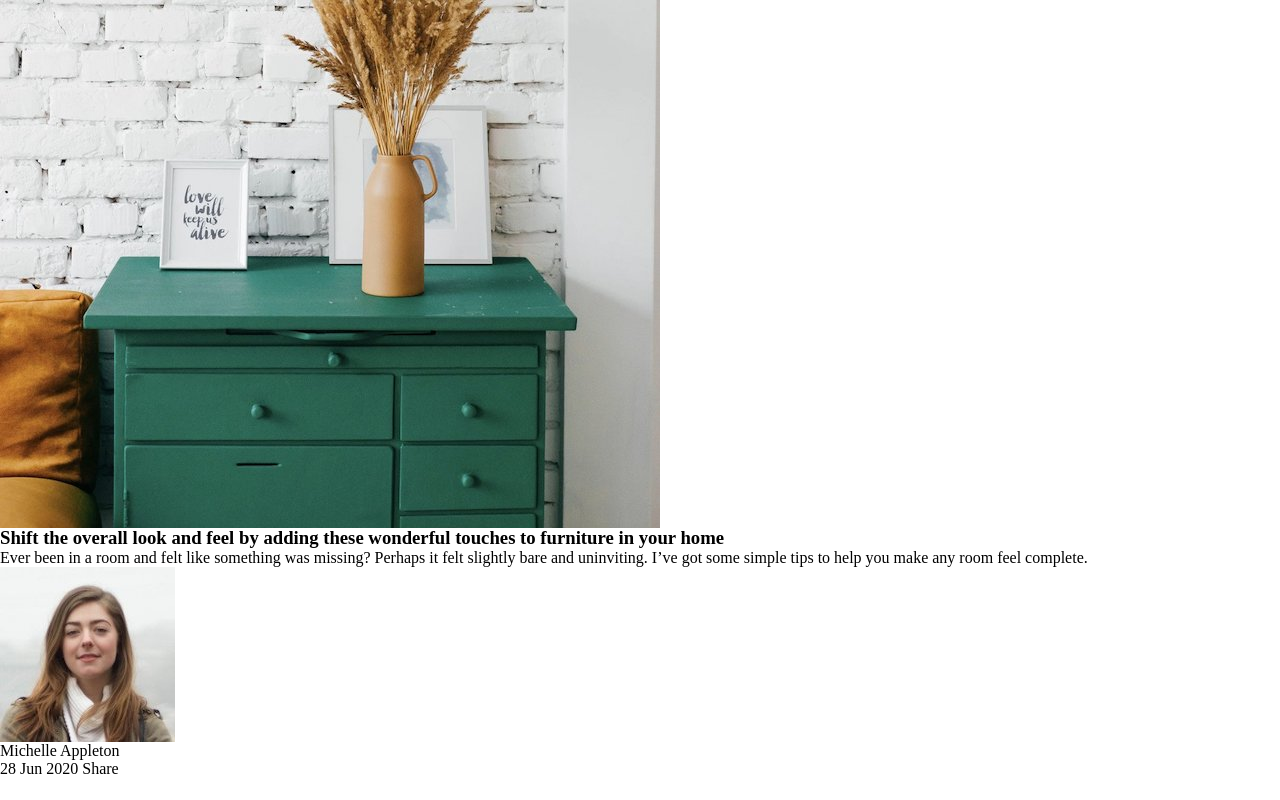
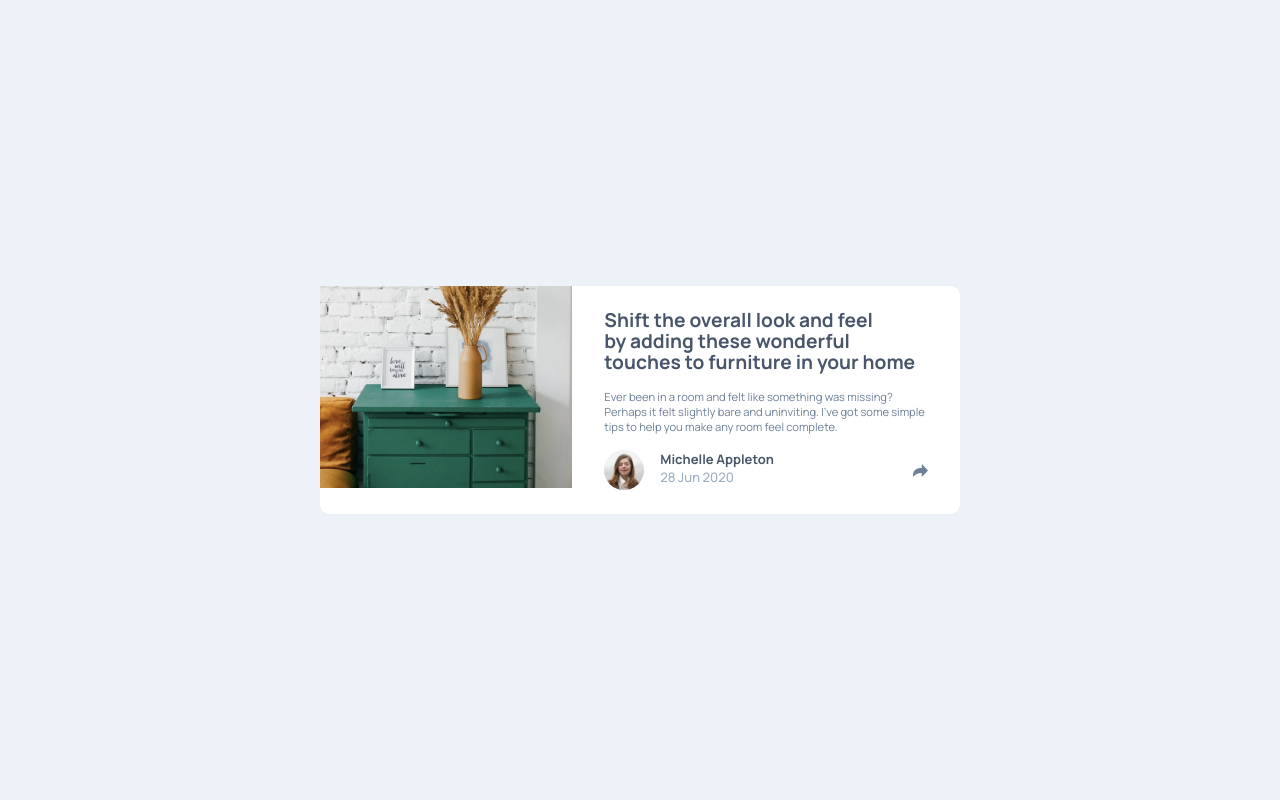
Before and after one commit to jen067/Article-preview-component, a plain HTML site: page index.html in a window 1280 px wide. Drawn offline with Linux system fonts and the light colour scheme.

Commit message:
設定基礎css設定,padding inline 待設定

```diff
--- a/css/style.css
+++ b/css/style.css
@@ -0,0 +1,88 @@
+:root{
+    /* Colors */
+    --Very--Dark--Grayish--Blue: hsl(217, 19%, 35%);
+    --Desaturate--Dar--Blue: hsl(214, 17%, 51%);
+    --Grayis--Blue: hsl(212, 23%, 69%);
+    --Light--Grayish--Blue: hsl(210, 46%, 95%);
+
+    /* Font */
+    --fz: 13px;
+    --Manrope: "Manrope", sans-serif;
+}
+
+body{
+    display: flex;
+    justify-content: center;
+    align-items: center;
+    min-height: 100vh;
+    padding: 1rem;
+    font-size: var(--fz);
+    font-family: var(--Manrope);
+    background-color: var(--Light--Grayish--Blue);
+}
+
+main{
+    display: flex;
+    max-width: 40rem;
+    background-color: #fff;
+    border-radius: 10px;
+}
+
+.img-wrapper{
+    height: 100%;
+}
+
+.intro{
+    padding: 1.5rem 2rem;
+}
+
+.intro> * + *{
+    margin-top: 1rem;
+}
+
+.txt-wrapper> *+*{
+    margin-top: 1rem;
+}
+
+.bold-txt{
+    font-size: 1.2rem;
+    color: var(--Very--Dark--Grayish--Blue);
+}
+
+.intro-paragraph{
+    font-size: .7rem;
+    color: var(--Desaturate--Dar--Blue);
+}
+
+.about{
+    display: flex;
+    justify-content: space-between;
+    align-items: center;
+    width: 100%;
+}
+
+.info{
+    display: flex;
+    gap: 1rem;
+}
+
+.avatar-img{
+    width: 2.5rem;
+    height: 2.5rem;
+    border-radius: 50%;
+    overflow: hidden;
+}
+
+.avatar-img img{
+    width: 100%;
+}
+
+.avatar-info p{
+    color: var(--Very--Dark--Grayish--Blue);
+    font-weight: 700;
+}
+
+.avatar-info span{
+    color: var(--Grayis--Blue);
+    font-weight: 500;
+}
--- a/index.html
+++ b/index.html
@@ -13,6 +13,13 @@
     />
     <link rel="stylesheet" href="css/reset.css" />
     <link rel="stylesheet" href="css/style.css" />
+
+    <link rel="preconnect" href="https://fonts.googleapis.com" />
+    <link rel="preconnect" href="https://fonts.gstatic.com" crossorigin />
+    <link
+      href="https://fonts.googleapis.com/css2?family=Manrope:wght@200..800&display=swap"
+      rel="stylesheet"
+    />
     <title>Frontend Mentor | Article preview component</title>
   </head>
   <body>
@@ -32,13 +39,20 @@
             you make any room feel complete.
           </p>
         </div>
-        <div class="info">
-          <div class="avatar-img">
-            <img src="images/avatar-michelle.jpg" alt="michelle img" />
+        <div class="about">
+          <div class="info">
+            <div class="avatar-img">
+              <img src="images/avatar-michelle.jpg" alt="michelle img" />
+            </div>
             <div class="avatar-info">
-              Michelle Appleton <br />
-              28 Jun 2020 Share
+              <p>
+                Michelle Appleton <br />
+                <span>28 Jun 2020</span>
+              </p>
             </div>
+          </div>
+          <div class="share">
+            <img src="images/icon-share.svg" alt="share icon" />
           </div>
         </div>
       </div>
```
